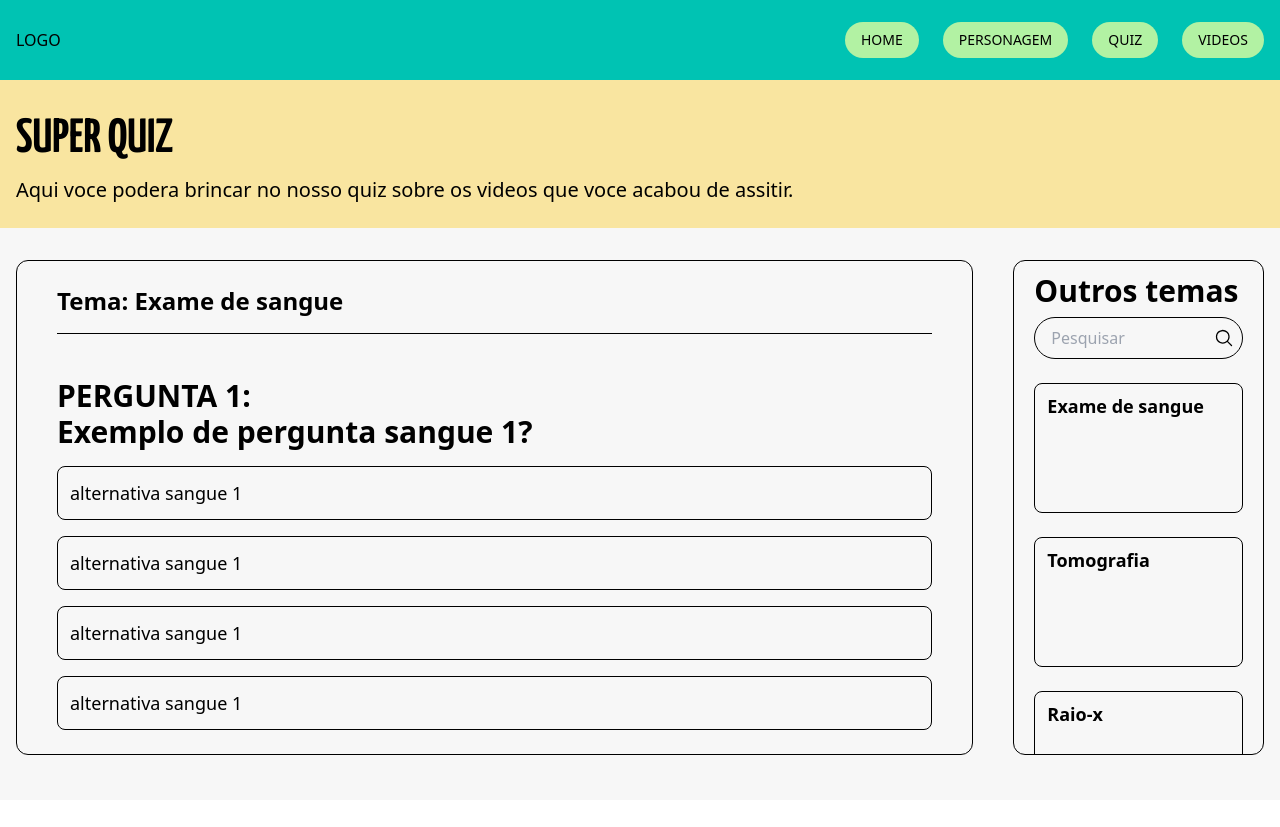
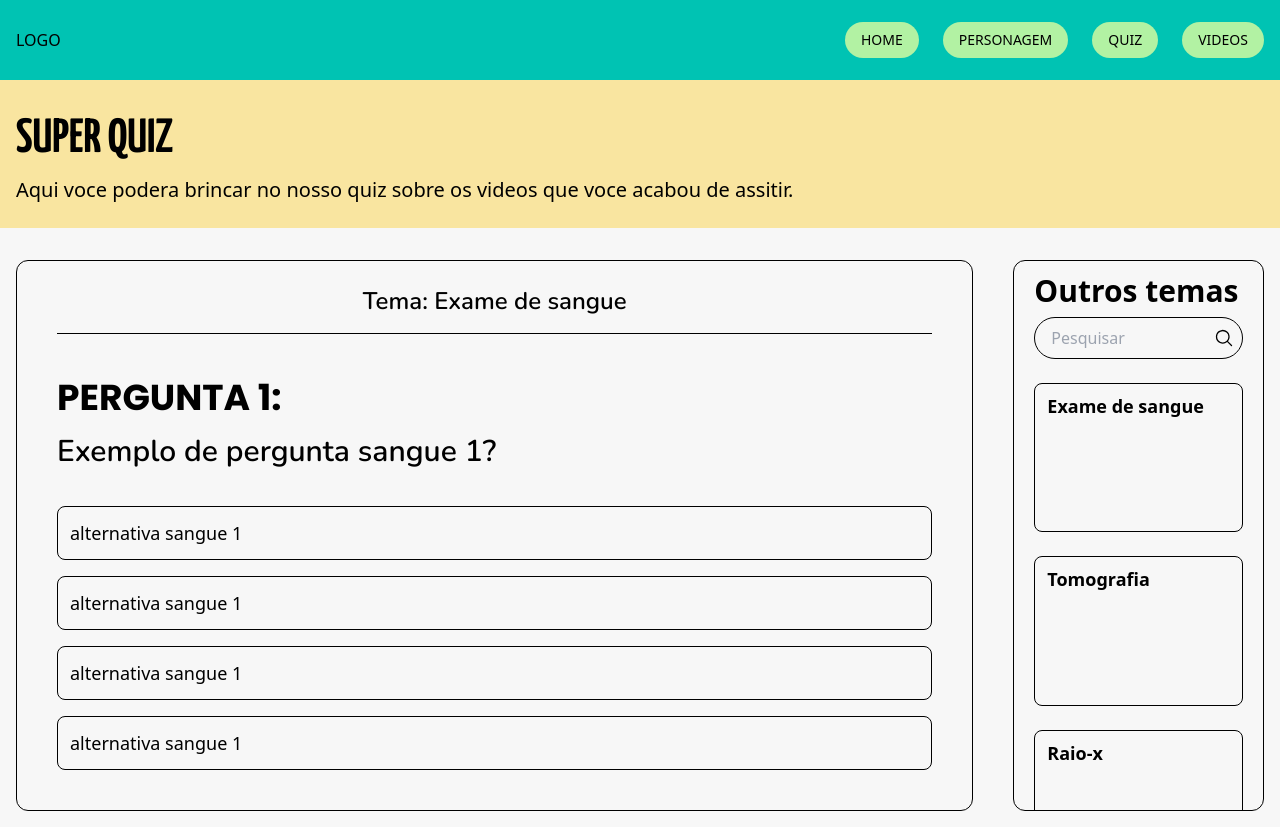
Before and after one commit to rafadagalera/Amigos-da-Saude, a React (Vite) app: page /quiz/1 in a window 1280 px wide. Before the commit the page ends 800 px from the top, so only its background shows below. Built offline with nearby package versions, Linux system fonts and the light colour scheme.

Commit message:
fix: quiz styles

```diff
--- a/index.html
+++ b/index.html
@@ -24,6 +24,12 @@
       href="https://fonts.googleapis.com/css2?family=Open+Sans:ital,wght@0,300..800;1,300..800&display=swap"
       rel="stylesheet"
     />
+    <link rel="preconnect" href="https://fonts.googleapis.com" />
+    <link rel="preconnect" href="https://fonts.gstatic.com" crossorigin />
+    <link
+      href="https://fonts.googleapis.com/css2?family=Poppins:ital,wght@0,100;0,200;0,300;0,400;0,500;0,600;0,700;0,800;0,900;1,100;1,200;1,300;1,400;1,500;1,600;1,700;1,800;1,900&family=Roboto:ital,wght@0,100;0,300;0,400;0,500;0,700;0,900;1,100;1,300;1,400;1,500;1,700;1,900&display=swap"
+      rel="stylesheet"
+    />
     <title>Amigos da Saude</title>
   </head>
   <body>
--- a/src/pages/quiz.jsx
+++ b/src/pages/quiz.jsx
@@ -105,49 +105,54 @@
         <div className="container mx-auto flex w-full flex-col gap-4 px-4 md:flex-row-reverse md:justify-between xl:gap-10">
           <SearchVideos destino="quiz" />
 
-          <div className="flex w-full grow flex-col gap-5 rounded-xl border px-4 py-6 md:px-10">
+          <div className="flex w-full grow flex-col gap-5 rounded-xl border px-4 pt-6 md:px-10 pb-10 ">
             <div className="border-b pb-4">
-              <h3 className="text-2xl font-semibold">Tema: {findExame.name}</h3>
+              <h3 className="text-center font-nunito text-2xl font-semibold">
+                Tema: {findExame.name}
+              </h3>
             </div>
             <div className="mt-6 flex flex-col gap-4">
-              <div>
-                <h3 id="pergunta-index" className="text-3xl font-bold">
+              <div className="flex flex-col gap-4">
+                <h3
+                  id="pergunta-index"
+                  className="font-poppins text-4xl font-bold"
+                >
                   PERGUNTA {indexQuiz + 1}:
                 </h3>
                 <h3
                   id="pergunta"
-                  className="text-2xl font-semibold md:text-3xl"
+                  className="font-nunito text-xl font-semibold md:text-3xl"
                 >
                   {findExame.quiz[0].pergunta}
                 </h3>
               </div>
 
-              <div className="flex flex-col gap-4">
+              <div className="flex flex-col gap-4 mt-5">
                 <p
                   id="alternativa1"
                   onClick={() => checarResposta()}
-                  className="hover:bg-lime-50 cursor-pointer rounded-lg border px-3 py-5 text-lg md:p-3"
+                  className="cursor-pointer rounded-lg border px-3 py-5 text-lg hover:bg-lime-50 md:p-3"
                 >
                   {findExame.quiz[0].alternativas.alternativa1}
                 </p>
                 <p
                   id="alternativa2"
                   onClick={() => checarResposta()}
-                  className="hover:bg-lime-50 cursor-pointer rounded-lg border px-3 py-5 text-lg md:p-3"
+                  className="cursor-pointer rounded-lg border px-3 py-5 text-lg hover:bg-lime-50 md:p-3"
                 >
                   {findExame.quiz[0].alternativas.alternativa2}
                 </p>
                 <p
                   id="alternativa3"
                   onClick={() => checarResposta()}
-                  className="hover:bg-lime-50 cursor-pointer rounded-lg border px-3 py-5 text-lg md:p-3"
+                  className="cursor-pointer rounded-lg border px-3 py-5 text-lg hover:bg-lime-50 md:p-3"
                 >
                   {findExame.quiz[0].alternativas.alternativa3}
                 </p>
                 <p
                   id="alternativa4"
                   onClick={() => checarResposta()}
-                  className="hover:bg-lime-50 cursor-pointer rounded-lg border px-3 py-5 text-lg md:p-3"
+                  className="cursor-pointer rounded-lg border px-3 py-5 text-lg hover:bg-lime-50 md:p-3"
                 >
                   {findExame.quiz[0].alternativas.alternativa4}
                 </p>
--- a/tailwind.config.js
+++ b/tailwind.config.js
@@ -10,6 +10,7 @@
       'yanone': ['"Yanone Kaffeesatz"', 'sans-serif'],
       'nunito': ['"Nunito"', 'sans-serif'],
       'open-sans': ['"Open Sans"', 'sans-serif'],
+      'poppins': ['"Poppins"', 'sans-serif'],
     },
     colors: {
       'branco': '#F7F7F7',
```
